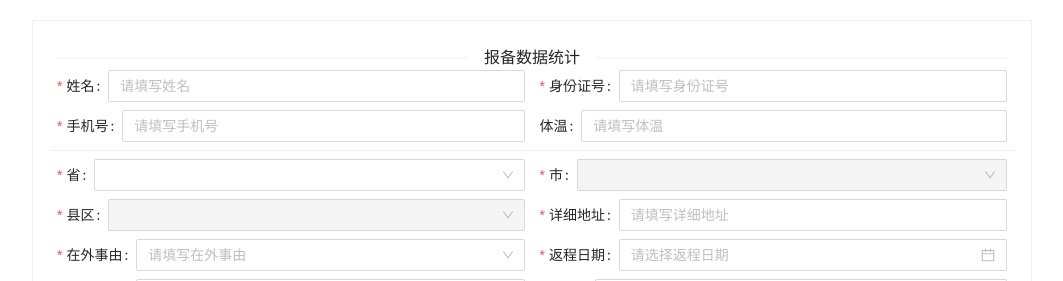
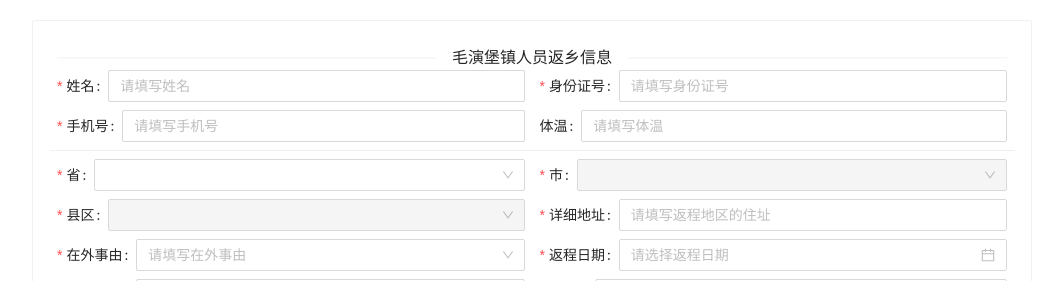
Before and after one commit to WangMargin/npm-custom-apply, a Vue app: page /#/suojing in a window 1280 px wide. Shown: the top 281 px of the page, without its empty margins (108-1171 px from the left). Built offline with nearby package versions, Linux system fonts and the light colour scheme; no server answers.

Commit message:
fix: 修改

```diff
--- a/src/views/sj/index.vue
+++ b/src/views/sj/index.vue
@@ -2,7 +2,7 @@
   <div class="suojing-box">
     <a-card>
       <a-divider>
-        报备数据统计
+        毛演堡镇人员返乡信息
       </a-divider>
       <a-form ref="createRef" :rules="createRule" :model="createForm">
         <a-row :gutter="[15, 8]">
@@ -62,7 +62,7 @@
             <a-form-item name="sourceDetail" label="详细地址">
               <a-input
                 v-model:value="createForm.sourceDetail"
-                placeholder="请填写详细地址"
+                placeholder="请填写返程地区的住址"
               ></a-input>
             </a-form-item>
           </a-col>
```
